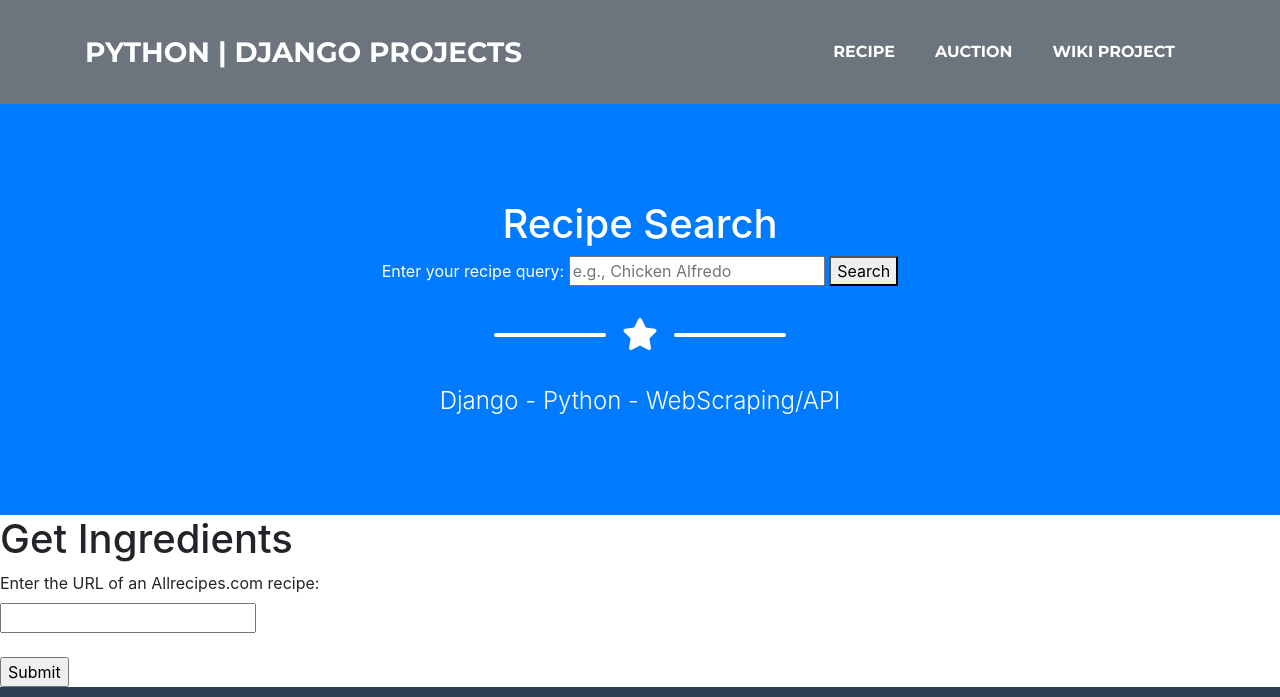
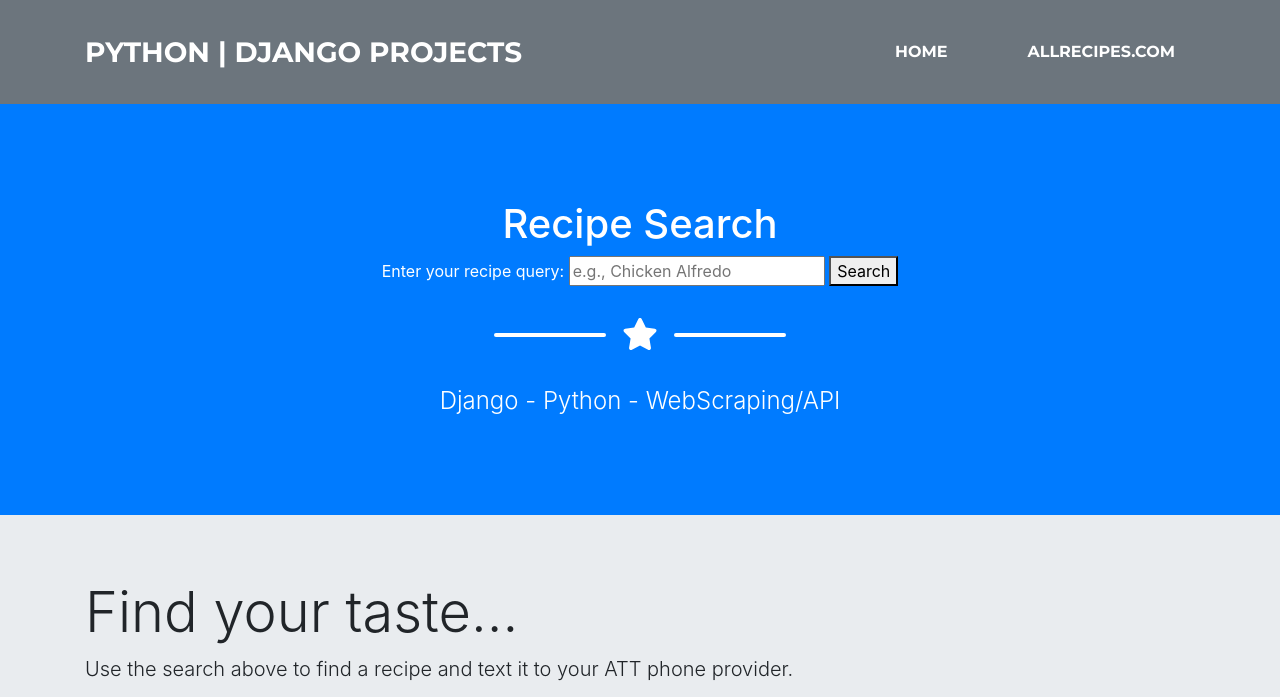
Before and after one commit to melissacallis/projectsheroku-recipe, a Django app: page / in a window 1280 px wide. Shown: the top 697 px of the page. Run offline with Django 4.2, Linux system fonts and the light colour scheme; some libraries are stand-ins or nearby versions.

Commit message:
added jumbotron and home navlink

```diff
--- a/projectrecipe/projectrecipe/settings.py
+++ b/projectrecipe/projectrecipe/settings.py
@@ -27,7 +27,7 @@ SECRET_KEY = 'django-insecure-#o^f1(@b#p44qst7_*1*b@p)+h4h1%ss$&bit$m$5cg83wq^#c
 # SECURITY WARNING: don't run with debug turned on in production!
 DEBUG = True
 
-ALLOWED_HOSTS = ['projectsheroku-recipes-6db00650a597.herokuapp.com', '127.0.0.1']
+ALLOWED_HOSTS = ['projectsheroku-recipes-6db00650a597.herokuapp.com', '127.0.0.1', 'localhost']
 
 
 
@@ -38,6 +38,7 @@ CSRF_TRUSTED_ORIGINS = [
     'https://melissacallis-code50-109395704-97g44q6v63pp5r-8081.preview.app.github.dev'
     'https://127.0.0.1',
     'https://melissacallis-code50-109395704-97g44q6v63pp5r-8000.app.github.dev/',
+
 ]
 
 # Application definition
--- a/projectrecipe/recipelist/templates/recipelist/index.html
+++ b/projectrecipe/recipelist/templates/recipelist/index.html
@@ -10,12 +10,12 @@
 {% block content %}
 <body>
 
-<h1>Get Ingredients</h1>
-<form method="post" action="{% url 'recipelist:get_ingredients' %}">
-    {% csrf_token %}
-    <label for="url">Enter the URL of an Allrecipes.com recipe:</label><br>
-    <input type="text" id="url" name="url"><br><br>
-    <input type="submit" value="Submit">
-</form>
+    <div class="jumbotron jumbotron-fluid">
+        <div class="container">
+            <h1 class="display-4">Find your taste...</h1>
+            <p class="lead">Use the search above to find a recipe and text it to your ATT phone provider.</p>
+            <img src="https://s41230.pcdn.co/wp-content/uploads/2022/02/vegan-super-bowl-recipes-HEADER.jpg" class="img-fluid" alt="Super Bowl Recipes">
+        </div>
+    </div>
 
 {% endblock %}
--- a/projectrecipe/recipelist/templates/recipelist/layout.html
+++ b/projectrecipe/recipelist/templates/recipelist/layout.html
@@ -43,9 +43,9 @@
                     </button>
                     <div class="collapse navbar-collapse" id="navbarResponsive">
                         <ul class="navbar-nav ms-auto">
-                            <li class="nav-item mx-0 mx-lg-1"><a class="nav-link py-3 px-0 px-lg-3 rounded" href="#portfolio">Recipe</a></li>
-                            <li class="nav-item mx-0 mx-lg-1"><a class="nav-link py-3 px-0 px-lg-3 rounded" href="#about">Auction</a></li>
-                            <li class="nav-item mx-0 mx-lg-1"><a class="nav-link py-3 px-0 px-lg-3 rounded" href="#contact">Wiki Project</a></li>
+                            <li class="nav-item mx-0 mx-lg-1"><a class="nav-link py-3 px-0 px-lg-3 rounded" href="/index.html">Home</a></li>
+                            <li class="nav-item mx-0 mx-lg-1"><a class="nav-link py-3 px-0 px-lg-3 rounded" href=""></a></li>
+                            <li class="nav-item mx-0 mx-lg-1"><a class="nav-link py-3 px-0 px-lg-3 rounded" href="https://www.allrecipes.com/">Allrecipes.com</a></li>
                         </ul>
                     </div>
                 </div>
@@ -93,7 +93,7 @@
                     <p class="lead mb-0">
                         2215 John Daniel Drive
                         <br />
-                        Clark, MO 65243
+                        Corpus Christi, Tx 78413
                     </p>
                 </div>
                 <!-- Footer Social Icons-->
@@ -108,9 +108,9 @@
                 <div class="col-lg-4">
                     <h4 class="text-uppercase mb-4">About Freelancer</h4>
                     <p class="lead mb-0">
-                        Freelance is a free to use, MIT licensed Bootstrap theme created by
-                        <a href="http://startbootstrap.com">Melissa Y Cavazos</a>
-                        .
+                        Freelance is a free to use, MIT licensed Bootstrap theme it has been revised by
+                        <a href="https://frontpage-projects-722feb5e5ecd.herokuapp.com/">Melissa Y Cavazos</a>
+
                     </p>
                 </div>
             </div>
```
